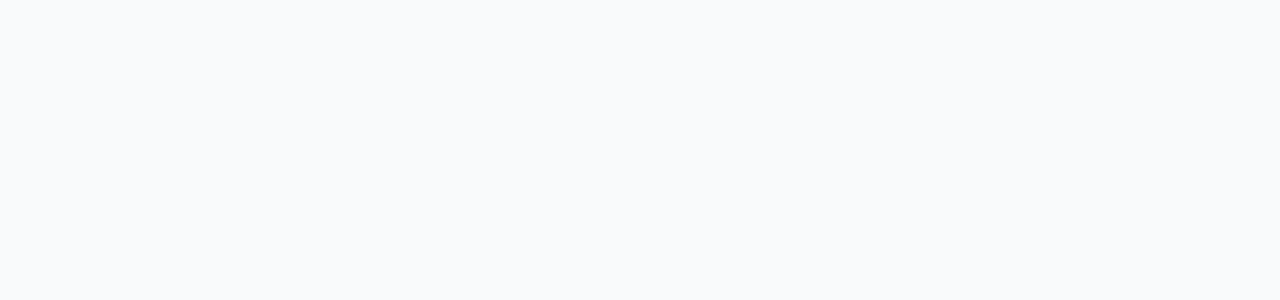
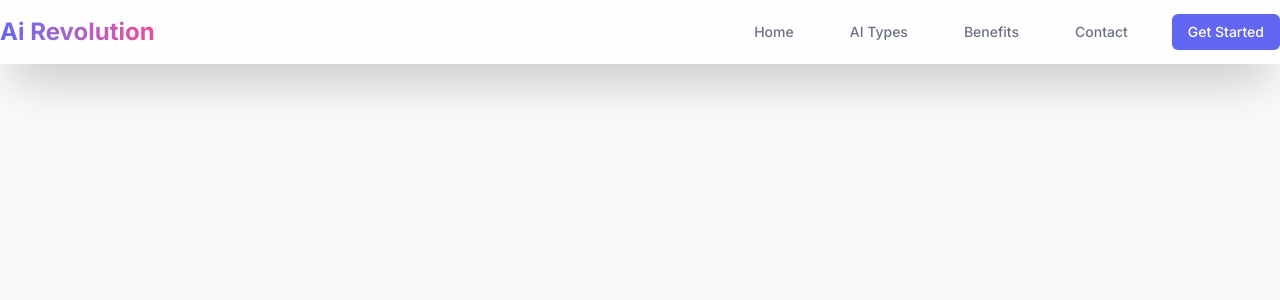
Before and after one commit to effatomar4-crypto/ai-rev, a React (Vite) app: page / in a window 1280 px wide. Shown: the top 300 px of the page. Built offline with nearby package versions, Linux system fonts and the light colour scheme.

Commit message:
add navbar

```diff
--- a/src/components/navbar.jsx
+++ b/src/components/navbar.jsx
@@ -1,7 +1,53 @@
+import { useState } from "react";
+
+const links = [
+  { name: "Home", href: "#home" },
+  { name: "AI Types", href: "#types" },
+  { name: "Benefits", href: "#benefits" },
+  { name: "Contact", href: "#contact" },
+];
+
+
 export default function Navbar() {
+
+    const [ mobileMenuOpen, setmobileMenuOpen ] = useState(false)
   return (
-    <div>
+    <nav className=" bg-white/80 backdrop-blur-md shadow-2xl fixed w-full z-50 ">
+        <div className=" app-contaner flex justify-between items-center h-16 ">
+            {/* logo */}
+            <span className="gradient-text text-2xl font-bold">Ai Revolution</span>
 
-    </div>
+            {/* desktop links */}
+        <div className="hidden md:flex item-center space-x-8">
+        {links.map((link) => (
+            <a key={link.name} className=" nav-item" href={link.href}>
+                {link.name}
+            </a>
+        ))}
+        <a href="#" className=" nav-btn">Get Started</a>
+      </div>
+
+      {/* mobile menu button  */}
+      <button
+      onClick={() => setmobileMenuOpen((prev) => !prev)}
+      className=" md:hidden rounded-xl p-2 text-gray-600 hover:text-gray-700 hover:bg-gray-200 focus:outline-none ">
+        <svg xmlns="http://www.w3.org/2000/svg" fill="none" viewBox="0 0 24 24" strokeWidth={1.5} stroke="currentColor" className="size-6">
+  <path strokeLinecap="round" strokeLinejoin="round" d="M3.75 6.75h16.5M3.75 12h16.5m-16.5 5.25h16.5" />
+</svg>
+      </button>
+     </div>
+
+     {/* mobile menu */}
+     {mobileMenuOpen && (
+        <div className=" md:hidden bg-white shadow-2xl rounded-b-lg px-2 pt-2 space-y-1 pb-3 ">
+            {links.map((link) => (
+            <a key={link.name} className=" mobile-nav-item" href={link.href}>
+                {link.name}
+            </a>
+        ))}
+                <a href="#" className=" mobile-nav-btn">Get Started</a>
+        </div>
+     )}
+    </nav>
   )
 }
```
